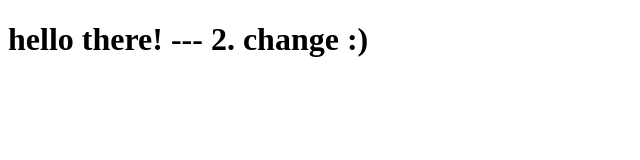
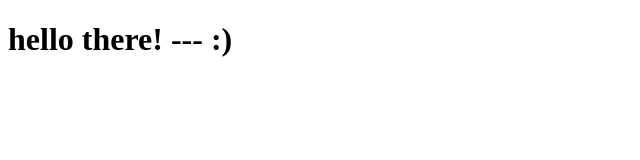
Before and after one commit to Hoca3/potionfy, a plain HTML site: page index.html in a window 1280 px wide. Shown: the whole page, without its empty margins (0-640 px from the left). Drawn offline with Linux system fonts and the light colour scheme.

Commit message:
Revert "test PR"

```diff
--- a/index.html
+++ b/index.html
@@ -2,7 +2,7 @@
 <html>
   <head>
     <title>welcome to potionfy</title>
-    <h1>hello there! --- 2. change :) </h1>
+    <h1>hello there! --- :) </h1>
   </head>
   <body>
 
```
